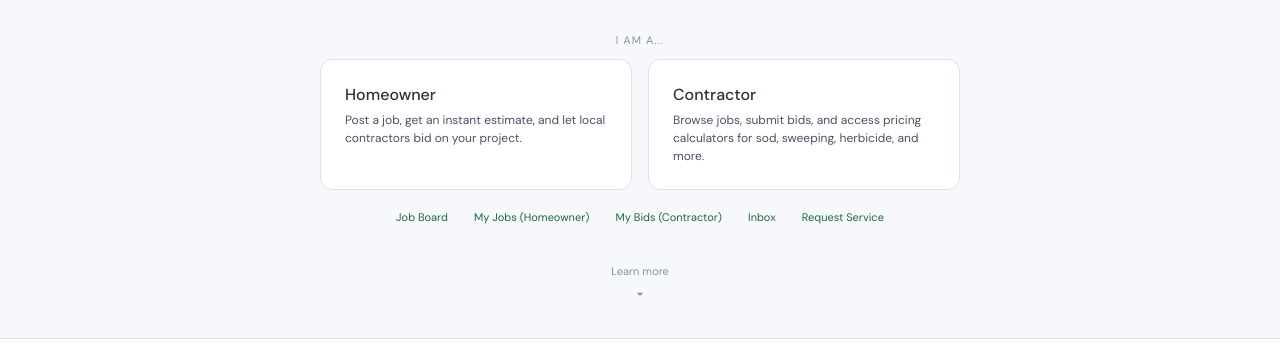
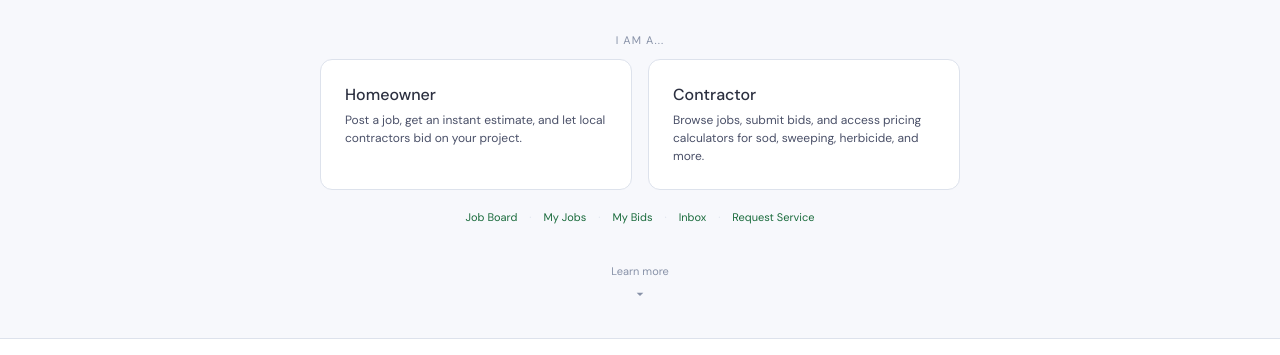
Before and after one commit to ForeterraServicesLtd/Sod-Calculator, a website: page index.html in a window 1280 px wide. Shown: the part 445-800 px from the top of the page. Drawn offline with nearby package versions, Linux system fonts and the light colour scheme.

Commit message:
Remove brackets from My Jobs and My Bids links

```diff
--- a/index.html
+++ b/index.html
@@ -119,9 +119,9 @@
   <div style="display:flex;gap:12px;justify-content:center;margin-top:20px;flex-wrap:wrap;">
     <a href="jobs/" style="font-size:11px;color:var(--green);text-decoration:none;">Job Board</a>
     <span style="font-size:11px;color:var(--border);">·</span>
-    <a href="job/" style="font-size:11px;color:var(--green);text-decoration:none;">My Jobs (Homeowner)</a>
+    <a href="job/" style="font-size:11px;color:var(--green);text-decoration:none;">My Jobs</a>
     <span style="font-size:11px;color:var(--border);">·</span>
-    <a href="contractor/" style="font-size:11px;color:var(--green);text-decoration:none;">My Bids (Contractor)</a>
+    <a href="contractor/" style="font-size:11px;color:var(--green);text-decoration:none;">My Bids</a>
     <span style="font-size:11px;color:var(--border);">·</span>
     <a href="inbox/" style="font-size:11px;color:var(--green);text-decoration:none;">Inbox</a>
     <span style="font-size:11px;color:var(--border);">·</span>
```
